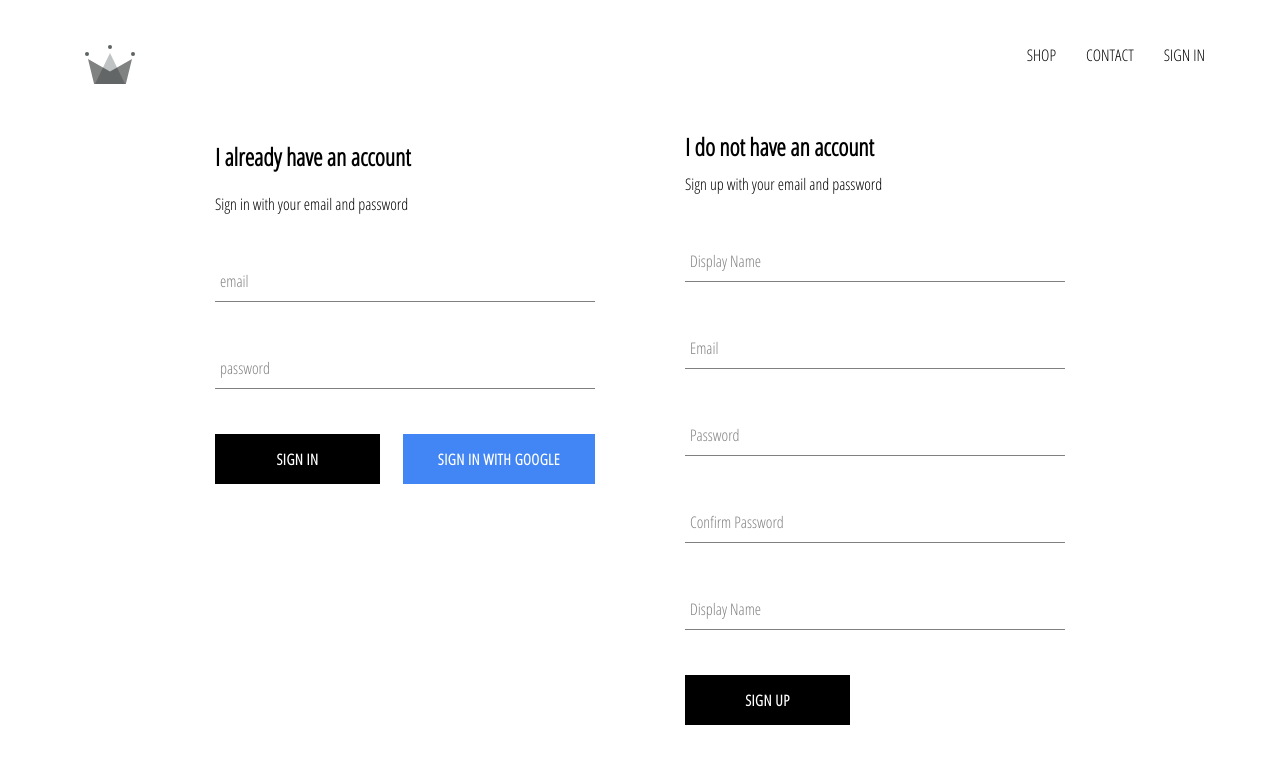
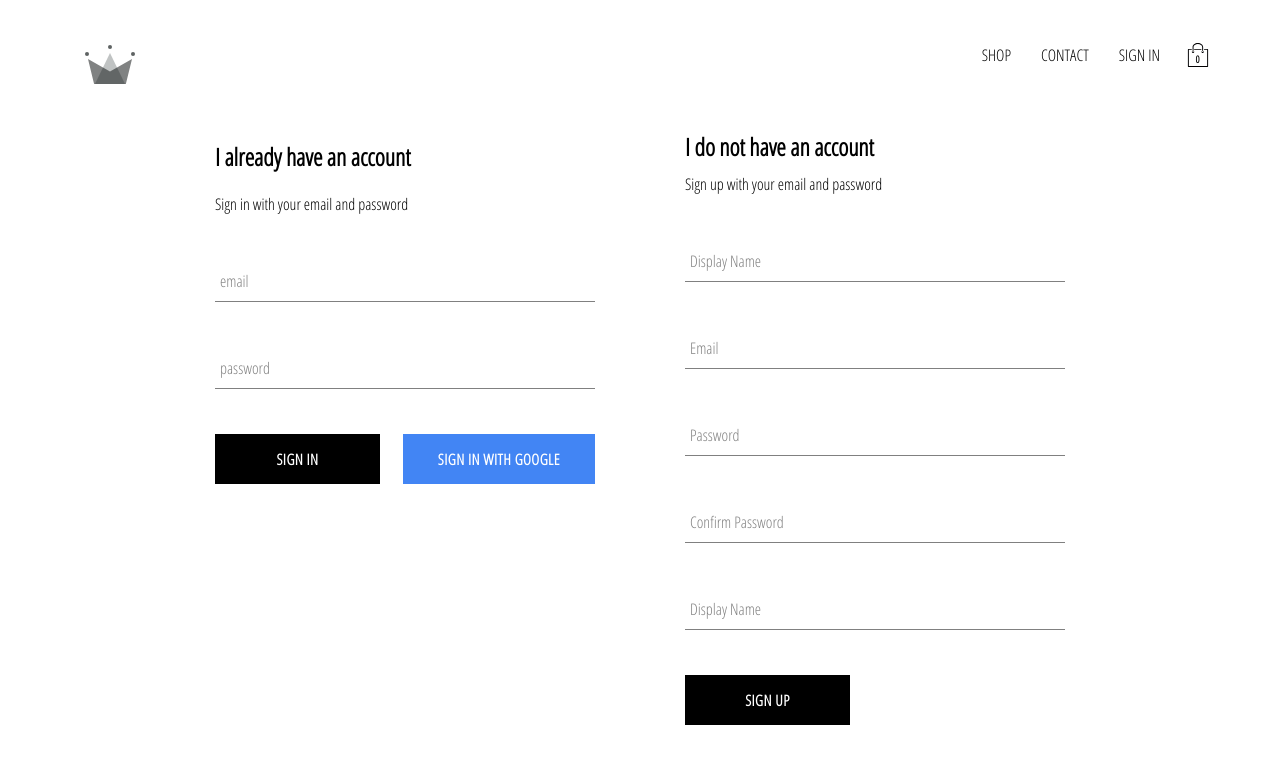
Before and after one commit to aerinc/crwn-clothing, a React (Create React App) app: page /signin in a window 1280 px wide. Shown: the top 764 px of the page. Built offline with nearby package versions, Linux system fonts and the light colour scheme; no server answers.

Commit message:
added cartIcon and cartDropdown to our application, also implemented cart reducer

```diff
--- /dev/null
+++ b/src/components/cart-dropdown/cart-dropdown.component.jsx
@@ -0,0 +1,14 @@
+import React from 'react';
+
+import CustomButton from '../custom-button/custom-button.component';
+
+import './cart-dropdown.styles.scss';
+
+const CartDropdown = () => (
+	<div className='cart-dropdown'>
+		<div className='cart-items' />
+			<CustomButton>GO TO CHECKOUT</CustomButton>
+		</div>
+	);
+
+export default CartDropdown;
--- /dev/null
+++ b/src/components/cart-dropdown/cart-dropdown.styles.scss
@@ -0,0 +1,24 @@
+.cart-dropdown {
+  position: absolute;
+  width: 240px;
+  height: 340px;
+  display: flex;
+  flex-direction: column;
+  padding: 20px;
+  border: 1px solid black;
+  background-color: white;
+  top: 90px;
+  right: 40px;
+  z-index: 5;
+
+  .cart-items {
+    height: 240px;
+    display: flex;
+    flex-direction: column;
+    overflow: scroll;
+  }
+
+  button {
+    margin-top: auto;
+  }
+}
--- /dev/null
+++ b/src/components/cart-icon/cart-icon.component.jsx
@@ -0,0 +1,20 @@
+import React from 'react';
+import { connect } from 'react-redux';
+import { toggleCartHidden } from '../../redux/cart/cart.actions';
+
+import { ReactComponent as ShoppingIcon } from '../../assets/shopping-bag.svg';
+
+import './cart-icon.styles.scss';
+
+const CartIcon = ({ toggleCartHidden }) => (
+	<div className='cart-icon' onClick={toggleCartHidden}>
+	<ShoppingIcon className='shopping-icon' />
+	<span className='item-count'>0</span>
+	</div>
+	);
+
+const mapDispatchToProps = dispatch => ({
+	toggleCartHidden: () => dispatch(toggleCartHidden())
+});
+
+export default connect(null, mapDispatchToProps)(CartIcon);
--- /dev/null
+++ b/src/components/cart-icon/cart-icon.styles.scss
@@ -0,0 +1,21 @@
+.cart-icon {
+  width: 45px;
+  height: 45px;
+  position: relative;
+  display: flex;
+  align-items: center;
+  justify-content: center;
+  cursor: pointer;
+
+  .shopping-icon {
+    width: 24px;
+    height: 24px;
+  }
+
+  .item-count {
+    position: absolute;
+    font-size: 10px;
+    font-weight: bold;
+    bottom: 12px;
+  }
+}
--- a/src/components/header/header.component.jsx
+++ b/src/components/header/header.component.jsx
@@ -2,10 +2,12 @@
 import { Link } from 'react-router-dom';
 import { connect } from 'react-redux';
 import { auth } from '../../firebase/firebase.utils';
+import CartIcon from '../cart-icon/cart-icon.component';
+import CartDropdown from '../cart-dropdown/cart-dropdown.component';
 import { ReactComponent as Logo } from '../../assets/crown.svg';
 import './header.styles.scss';
 
-const Header = ({ currentUser }) => (
+const Header = ({ currentUser, hidden }) => (
 	<div className='header'>
 		<Link className='logo-container' to ='/'>
 			<Logo className='logo' />
@@ -22,16 +24,19 @@
 					SIGN OUT
 				</div>
 					) : (
-				<Link className='option' to='/signin'>
-					SIGN IN
-				</Link>
+					<Link className='option' to='/signin'>
+						SIGN IN
+					</Link>
 				)}
-		</div>
+				<CartIcon />
+			</div>
+			{hidden ? null : <CartDropdown />}
 	</div>
 );
 
-const mapStateToProps = state => ({
-	currentUser: state.user.currentUser
+const mapStateToProps = ({ user: { currentUser }, cart: { hidden } }) => ({
+	currentUser,
+	hidden
 });
 
 export default connect(mapStateToProps)(Header);
--- /dev/null
+++ b/src/redux/cart/cart.actions.js
@@ -0,0 +1,5 @@
+import CartActionTypes from './cart.types';
+
+export const toggleCartHidden = () => ({
+	type: CartActionTypes.TOGGLE_CART_HIDDEN
+});
--- /dev/null
+++ b/src/redux/cart/cart.reducer.js
@@ -0,0 +1,19 @@
+import CartActionTypes from './cart.types';
+
+const INITIAL_STATE = {
+	hidden: true
+};
+
+const cartReducer = (state = INITIAL_STATE, action) => {
+ switch (action.type) {
+	case CartActionTypes.TOGGLE_CART_HIDDEN:
+		return {
+			...state,
+			hidden: !state.hidden
+			}
+		default:
+			return state;
+	}
+};
+
+export default cartReducer;
--- /dev/null
+++ b/src/redux/cart/cart.types.js
@@ -0,0 +1,5 @@
+const CartActionTypes = {
+	TOGGLE_CART_HIDDEN: 'TOGGLE_CART_HIDDEN'
+};
+
+export default CartActionTypes;
--- a/src/redux/root-reducer.js
+++ b/src/redux/root-reducer.js
@@ -1,7 +1,9 @@
 import { combineReducers } from 'redux';
 
 import userReducer from './user/user.reducer';
+import cartReducer from './cart/cart.reducer';
 
 export default combineReducers({
-	user: userReducer
+	user: userReducer,
+	cart: cartReducer
 });
```
Also changed, not shown: src/assets/shopping-bag.svg (added).
